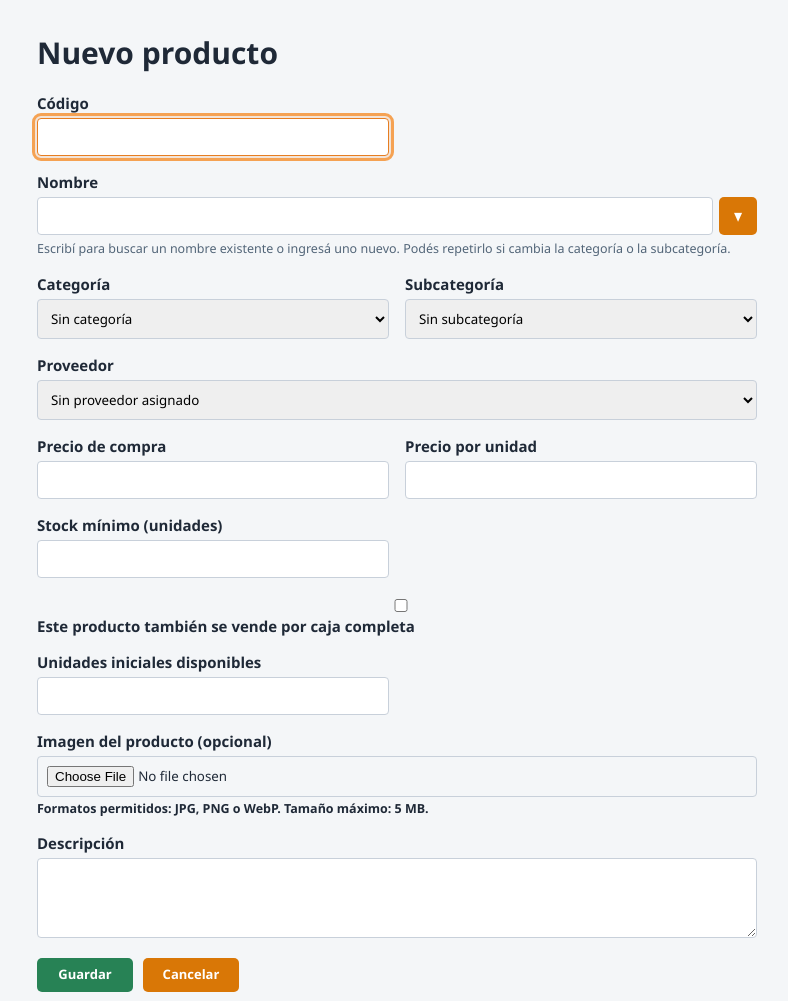
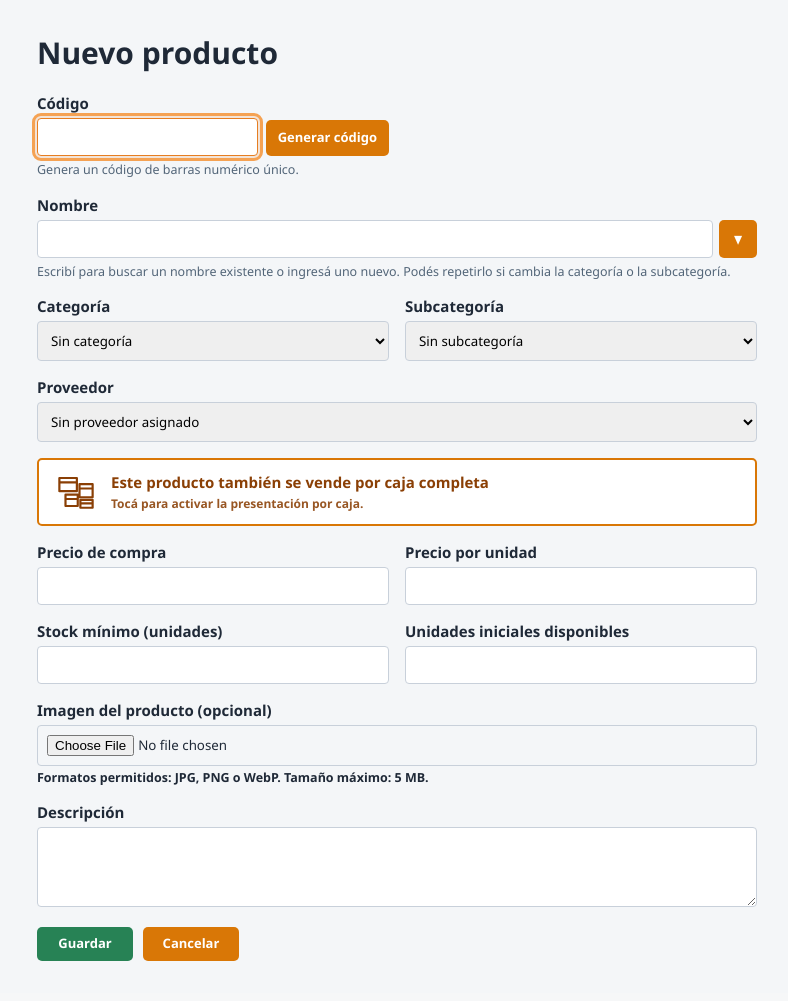
Before and after one commit to cristianM62/ferreteria, a Flask app: page /products/new in a window 1280 px wide. Shown: the part 64-1065 px from the top of the page, without its empty margins (33-821 px from the left). After the commit the page ends 1025 px from the top, so only its background shows below. Run offline with Flask 3, Linux system fonts and the light colour scheme; a user stored in the database is signed in.

Commit message:
Mejorar carga de productos y descuentos en ventas

```diff
--- a/app/__init__.py
+++ b/app/__init__.py
@@ -1,6 +1,7 @@
 """Define los modelos, las rutas y la lógica de gestión de FerreSoft."""
 
 import os
+import secrets
 import unicodedata
 from datetime import date, datetime, time, timedelta, timezone
 from decimal import Decimal, InvalidOperation
@@ -143,6 +144,15 @@ def minimum_stock_value(form):
 
 def normalized_product_name(name):
     return unicodedata.normalize("NFC", " ".join(name.split())).casefold()
+
+
+def generate_unique_product_code():
+    """Genera un código numérico de 12 dígitos que no exista en el catálogo."""
+    for _ in range(100):
+        code = f"{secrets.randbelow(10 ** 12):012d}"
+        if Product.query.filter_by(code=code).first() is None:
+            return code
+    raise RuntimeError("No se pudo generar un código único. Intentá nuevamente.")
 
 
 def product_name_options():
@@ -437,6 +447,11 @@ def create_app(test_config=None):
         except ValueError as exc:
             return render_template("product_barcode.html", product=product, barcode_image=None, barcode_error=str(exc)), 422
         return render_template("product_barcode.html", product=product, barcode_image=image, barcode_error=None)
+
+    @app.route("/products/generate-code")
+    @owner_required
+    def product_generate_code():
+        return {"code": generate_unique_product_code()}
 
     @app.route("/products/new", methods=["GET", "POST"])
     @owner_required
--- a/app/static/updates.css
+++ b/app/static/updates.css
@@ -107,6 +107,10 @@ dialog menu{display:flex;justify-content:flex-end;gap:10px}
 .cart-product-info{min-width:0;overflow-wrap:anywhere}
 .cart-product-name{display:block;font-size:16px;font-weight:700;line-height:1.4;color:var(--navy)}
 .cart-product-info>small{display:block;margin-top:4px;font-size:12px;line-height:1.4;color:#667085}
+.sale-totals{margin-top:14px;padding-top:10px;border-top:1px solid #dce3ed}
+.sale-totals p{display:flex;align-items:center;justify-content:space-between;gap:16px;margin:8px 0}
+.sale-totals #discount-row{color:#278255}
+.sale-totals .total{padding-top:9px;border-top:1px solid #dce3ed}
 
 .catalog-grid{display:grid;grid-template-columns:repeat(2,minmax(0,1fr));gap:20px}
 .catalog-grid .panel>h2{margin-top:0}
@@ -138,3 +142,21 @@ dialog menu{display:flex;justify-content:flex-end;gap:10px}
 .customer-actions{display:flex;align-items:center;gap:6px}
 .customer-actions>form{display:flex;margin:0}
 .customer-actions .button,.customer-actions button.danger{width:76px;min-width:76px;height:30px;min-height:30px;flex-shrink:0;padding:0 9px;font-size:12px;line-height:1.2}
+
+.product-code-actions{display:grid;grid-template-columns:minmax(0,1fr) auto;align-items:end;gap:8px}
+.product-code-actions input{min-width:0}
+.product-code-actions button{height:36px;margin-top:5px}
+.generate-code-status{display:block;color:#526578;margin-top:5px;line-height:1.4}
+@media(max-width:520px){.product-code-actions{grid-template-columns:1fr}.product-code-actions button{width:100%;margin-top:0}}
+
+.box-presentation-selector{position:relative}
+.box-presentation-checkbox{position:absolute;width:1px;height:1px;margin:0;padding:0;overflow:hidden;clip:rect(0 0 0 0);clip-path:inset(50%);white-space:nowrap;opacity:0}
+.box-presentation-button{display:flex;align-items:center;width:100%;min-height:68px!important;justify-content:flex-start!important;gap:14px;padding:10px 16px!important;border:2px solid #d97706!important;border-radius:5px;background:#fff!important;color:#8a3f05!important;text-align:left;white-space:normal!important;cursor:pointer;transition:border-color .18s ease,background-color .18s ease,color .18s ease,box-shadow .18s ease,transform .18s ease}
+.box-presentation-button:hover{background:#fff7ed!important;border-color:#b85f04!important;box-shadow:0 4px 10px #b4530926!important;transform:translateY(-1px)!important}
+.box-presentation-checkbox:checked+.box-presentation-button{background:#d97706!important;color:#fff!important;border-color:#b85f04!important;box-shadow:0 4px 10px #b4530938!important}
+.box-presentation-checkbox:checked+.box-presentation-button:hover{background:#b85f04!important}
+.box-presentation-checkbox:focus-visible+.box-presentation-button,.box-presentation-button:focus-visible{outline:3px solid #f5a253;outline-offset:2px}
+.box-presentation-icon{width:42px;height:42px;flex:0 0 42px;fill:none;stroke:currentColor;stroke-width:2.5;stroke-linejoin:round}
+.box-presentation-copy{display:flex;min-width:0;flex-direction:column;gap:4px;align-items:flex-start}
+.box-presentation-copy strong{font-size:15px;line-height:1.25}
+.box-presentation-copy small{font-size:12px;font-weight:600;line-height:1.3;opacity:.88}
--- a/app/templates/product_form.html
+++ b/app/templates/product_form.html
@@ -2,7 +2,15 @@
 {% extends 'base.html' %}{% block content %}
 <h1>{{ 'Editar' if product else 'Nuevo' }} producto</h1>
 <form method="post" class="form-grid" enctype="multipart/form-data">
-<label>Código<input id="product-code" autofocus autocomplete="off" name="code" class="{{'invalid' if field_errors.get('code')}}" value="{{form_data.get('code','')}}" required>{% if field_errors.get('code') %}<small class="field-error">{{field_errors.code}}</small>{% endif %}</label>
+<div class="product-code-field">
+  <label for="product-code">Código</label>
+  <div class="product-code-actions">
+    <input id="product-code" autofocus autocomplete="off" name="code" class="{{'invalid' if field_errors.get('code')}}" value="{{form_data.get('code','')}}" required>
+    {% if not product %}<button id="generate-product-code" type="button" class="action-add">Generar código</button>{% endif %}
+  </div>
+  {% if field_errors.get('code') %}<small class="field-error">{{field_errors.code}}</small>{% endif %}
+  {% if not product %}<small id="generate-code-status" class="generate-code-status" aria-live="polite">Genera un código de barras numérico único.</small>{% endif %}
+</div>
 <div class="wide">
   <label for="product-name">Nombre</label>
   <div id="product-name-picker" class="product-name-picker">
@@ -16,8 +24,20 @@
 <label>Categoría<select name="category_id" class="{{'invalid' if field_errors.get('category_id')}}"><option value="">Sin categoría</option>{% for c in categories %}<option value="{{c.id}}" {% if form_data.get('category_id')|string == c.id|string %}selected{% endif %}>{{c.name}}</option>{% endfor %}</select>{% if field_errors.get('category_id') %}<small class="field-error">{{field_errors.category_id}}</small>{% endif %}</label>
 <label>Subcategoría<select name="subcategory_id" class="{{'invalid' if field_errors.get('subcategory_id')}}"><option value="">Sin subcategoría</option>{% for s in subcategories %}<option value="{{s.id}}" {% if form_data.get('subcategory_id')|string == s.id|string %}selected{% endif %}>{{s.name}}</option>{% endfor %}</select>{% if field_errors.get('subcategory_id') %}<small class="field-error">{{field_errors.subcategory_id}}</small>{% endif %}</label>
 <label class="wide">Proveedor<select name="supplier_id"><option value="">Sin proveedor asignado</option>{% for s in suppliers %}<option value="{{s.id}}" {% if form_data.get('supplier_id')|string == s.id|string %}selected{% endif %}>{{s.name}}</option>{% endfor %}</select></label>
+<div class="box-presentation-selector wide">
+  <input id="has-box" class="box-presentation-checkbox" type="checkbox" name="has_box_presentation" {% if form_data.get('has_box_presentation') %}checked{% endif %}>
+  <label id="has-box-toggle" class="box-presentation-button" for="has-box" aria-controls="box-fields">
+    <svg class="box-presentation-icon" viewBox="0 0 48 48" aria-hidden="true" focusable="false">
+      <path d="M5 8h20v15H5zM28 15h15v15H28zM12 27h14v13H12zM29 33h14v9H29z"/>
+      <path d="M5 13h20M28 20h15M12 32h14M29 37h14"/>
+    </svg>
+    <span class="box-presentation-copy">
+      <strong>Este producto también se vende por caja completa</strong>
+      <small id="has-box-toggle-state">{{'Activado: completá los datos de la caja.' if form_data.get('has_box_presentation') else 'Tocá para activar la presentación por caja.'}}</small>
+    </span>
+  </label>
+</div>
 <label>Precio de compra<input type="number" step="0.01" min="0" name="purchase_price" value="{{form_data.get('purchase_price','')}}"></label><label id="unit-price-row">Precio por unidad<input type="number" step="0.01" min="0" name="unit_price" value="{{form_data.get('unit_price','')}}" required></label><label><span id="minimum-stock-label">Stock mínimo ({{'cajas' if form_data.get('has_box_presentation') else 'unidades'}})</span><input type="number" step="1" min="0" name="minimum_stock" value="{{form_data.get('minimum_stock','')}}"></label>
-<label class="wide"><input id="has-box" type="checkbox" name="has_box_presentation" {% if form_data.get('has_box_presentation') %}checked{% endif %}> Este producto también se vende por caja completa</label>
 <div id="box-fields" class="form-grid wide"><label>Precio por caja<input type="number" step="0.01" min="0" name="box_price" value="{{form_data.get('box_price','')}}"></label><label>Unidades por caja<input id="units-per-box" type="number" min="1" name="units_per_box" value="{{form_data.get('units_per_box','')}}"></label>{% if not product %}<label>Cantidad de cajas iniciales<input id="closed-boxes" type="number" min="0" name="closed_boxes" value="{{form_data.get('closed_boxes','')}}"></label><p id="calculated-units">Las unidades iniciales se calculan automáticamente.</p>{% endif %}</div>
 {% if not product %}<label id="loose-units-row">Unidades iniciales disponibles<input type="number" min="0" name="loose_units" value="{{form_data.get('loose_units','')}}"></label>{% endif %}
 <label class="wide">Imagen del producto (opcional)<input id="product-image" type="file" name="image" accept="image/jpeg,image/png,image/webp"><small>Formatos permitidos: JPG, PNG o WebP. Tamaño máximo: 5 MB.</small></label>
@@ -33,13 +53,38 @@ for(const input of document.querySelectorAll('input[name="code"]')){
   input.addEventListener('focus',()=>input.select());
   input.addEventListener('keydown',event=>{if(event.key==='Enter'){event.preventDefault();input.value=input.value.trim();}});
 }
-const check=document.querySelector('#has-box'),box=document.querySelector('#box-fields'),perBox=document.querySelector('#units-per-box'),boxes=document.querySelector('#closed-boxes'),calculated=document.querySelector('#calculated-units'),loose=document.querySelector('#loose-units-row'),minimumLabel=document.querySelector('#minimum-stock-label');
+const generateCodeButton=document.querySelector('#generate-product-code'),productCode=document.querySelector('#product-code'),generateCodeStatus=document.querySelector('#generate-code-status');
+if(generateCodeButton){
+  generateCodeButton.addEventListener('click',async()=>{
+    const originalText=generateCodeButton.textContent;
+    generateCodeButton.disabled=true;
+    generateCodeButton.textContent='Generando...';
+    generateCodeStatus.textContent='Comprobando códigos existentes...';
+    try{
+      const response=await fetch('{{url_for("product_generate_code")}}',{headers:{Accept:'application/json'},cache:'no-store'});
+      const data=await response.json();
+      if(!response.ok||!data.code)throw new Error(data.error||'No se pudo generar el código.');
+      productCode.value=data.code;
+      productCode.classList.remove('invalid');
+      generateCodeStatus.textContent='Código único generado. Podés guardarlo o generar otro.';
+      productCode.focus();
+      productCode.select();
+    }catch(error){
+      generateCodeStatus.textContent=error.message||'No se pudo generar el código. Intentá nuevamente.';
+    }finally{
+      generateCodeButton.disabled=false;
+      generateCodeButton.textContent=originalText;
+    }
+  });
+}
+const check=document.querySelector('#has-box'),boxToggleState=document.querySelector('#has-box-toggle-state'),box=document.querySelector('#box-fields'),perBox=document.querySelector('#units-per-box'),boxes=document.querySelector('#closed-boxes'),calculated=document.querySelector('#calculated-units'),loose=document.querySelector('#loose-units-row'),minimumLabel=document.querySelector('#minimum-stock-label');
 function updateTotal(){if(calculated)calculated.textContent='Unidades iniciales por cajas: '+((Number(perBox.value)||0)*(Number(boxes.value)||0))}
 function toggleBox(){
   box.hidden=!check.checked;
   if(loose)loose.hidden=check.checked;
   minimumLabel.textContent=check.checked?'Stock mínimo (cajas)':'Stock mínimo (unidades)';
   box.querySelectorAll('input').forEach(i=>i.required=check.checked);
+  boxToggleState.textContent=check.checked?'Activado: completá los datos de la caja.':'Tocá para activar la presentación por caja.';
   updateTotal();
 }
 check.onchange=toggleBox;perBox.oninput=updateTotal;if(boxes)boxes.oninput=updateTotal;toggleBox();
```
Also changed, not shown: app/templates/sale_new.html (+15 -2 lines), tests/product-presentation.test.cjs (+9 -1 lines), tests/sale-customers.test.cjs (+2 -2 lines), tests/test_app.py (+23 -0 lines).
